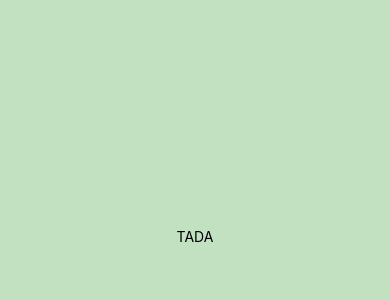
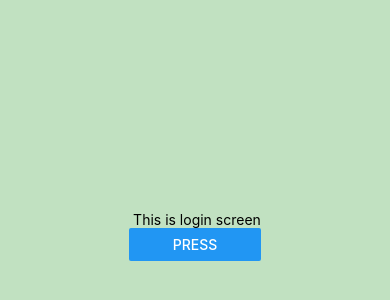
Before and after one commit to DaanVersavel/MastertToolApp, a React Native app: screen / in a window 390 px wide. Shown: the part 186-486 px from the top of the page. Built offline with nearby package versions, Linux system fonts and the light colour scheme.

Commit message:
beginning

```diff
--- a/App.js
+++ b/App.js
@@ -1,13 +1,27 @@
 import { StatusBar } from 'expo-status-bar';
 import { StyleSheet, Text, View } from 'react-native';
 
-export default function App() {
-  return (
-    <View style={styles.container}>
-      <Text>TADA</Text>
-      <StatusBar style="auto" />
-    </View>
-  );
+import Login from "./components/Login";
+import React from "react";
+
+
+
+export default class App extends React.Component {
+    render()
+    {
+        return (
+          <View style={styles.container}>
+              <Login />
+
+          </View>
+        );
+    }
+
+
+    // <View style={styles.container}>
+    //   <Text>TADA</Text>
+    //   <StatusBar style="auto" />
+    // </View>
 }
 
 const styles = StyleSheet.create({
--- /dev/null
+++ b/components/Login.js
@@ -0,0 +1,11 @@
+import React from 'react';
+import {View,Text,Button} from 'react-native';
+
+export default () => (
+    <View>
+    <Text> This is login screen</Text>
+    <Button title="press" onPress={() => 5} />
+    </View>
+
+
+)
--- a/package.json
+++ b/package.json
@@ -15,7 +15,9 @@
     "react": "17.0.1",
     "react-dom": "17.0.1",
     "react-native": "0.64.3",
-    "react-native-web": "0.17.1"
+    "react-native-web": "0.17.1",
+    "react-router-dom": "^6.3.0",
+    "react-router-native": "^6.3.0"
   },
   "devDependencies": {
     "@babel/core": "^7.12.9"
```
Also changed, not shown: pages/index.jsx (added, +12 -0 lines), components/Subject.js (added), 1 other file (tests, documents, lock files or other folders).
